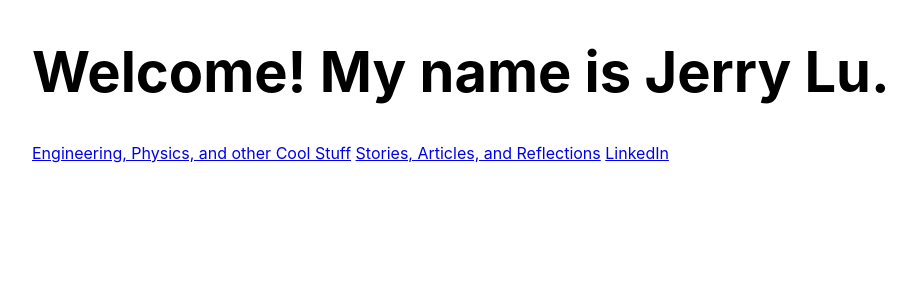
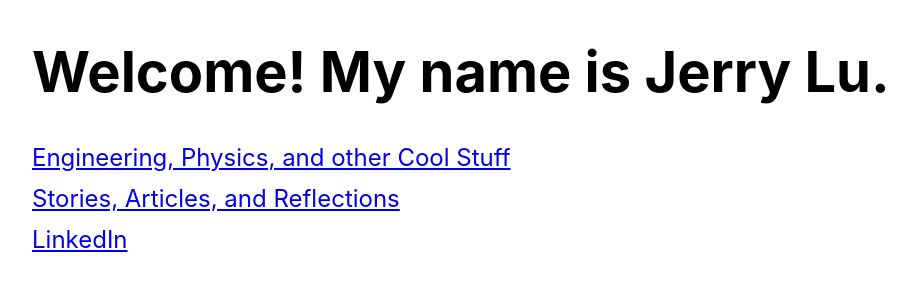
Before and after one commit to JiaShengJerryLu/jiashengjerrylu.github.io, a plain HTML site: page index.html in a window 1280 px wide. Shown: the whole page, without its empty margins (96-1012 px from the left). Drawn offline with Linux system fonts and the light colour scheme.

Commit message:
updated index.html

```diff
--- a/index.html
+++ b/index.html
@@ -12,9 +12,9 @@
 
     <div class="content">
       <div class="directory">
-        <a href="./career/career_index.html">Engineering, Physics, and other Cool Stuff</a>
-        <a href="./writings/writings_index.html">Stories, Articles, and Reflections</a>
-        <a href="https://www.linkedin.com/in/jiashengjerrylu/" target="_blank">LinkedIn</a>
+        <p><a href="./career/career_index.html">Engineering, Physics, and other Cool Stuff</a></p>
+        <p><a href="./writings/writings_index.html">Stories, Articles, and Reflections</a></p>
+        <p><a href="https://www.linkedin.com/in/jiashengjerrylu/" target="_blank">LinkedIn</a></p>
       </div>
     </div>
   </body>
```
